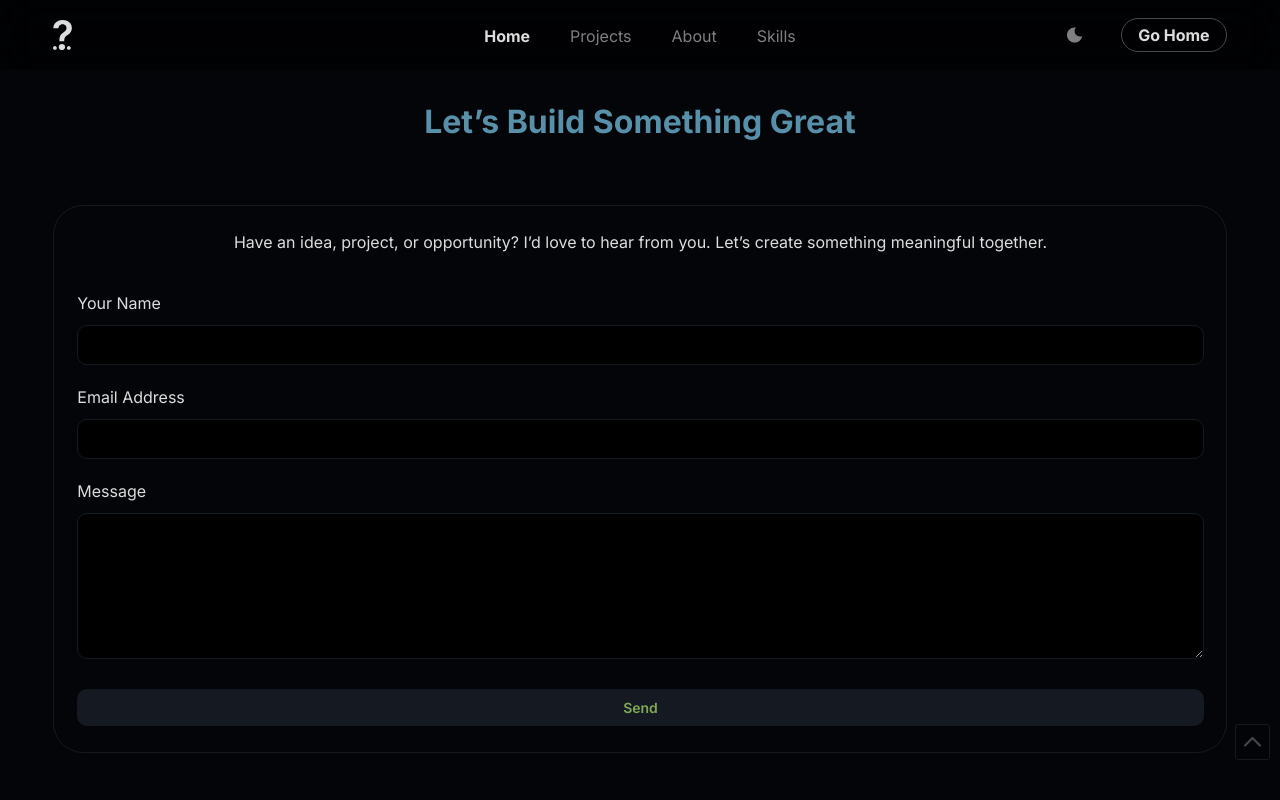
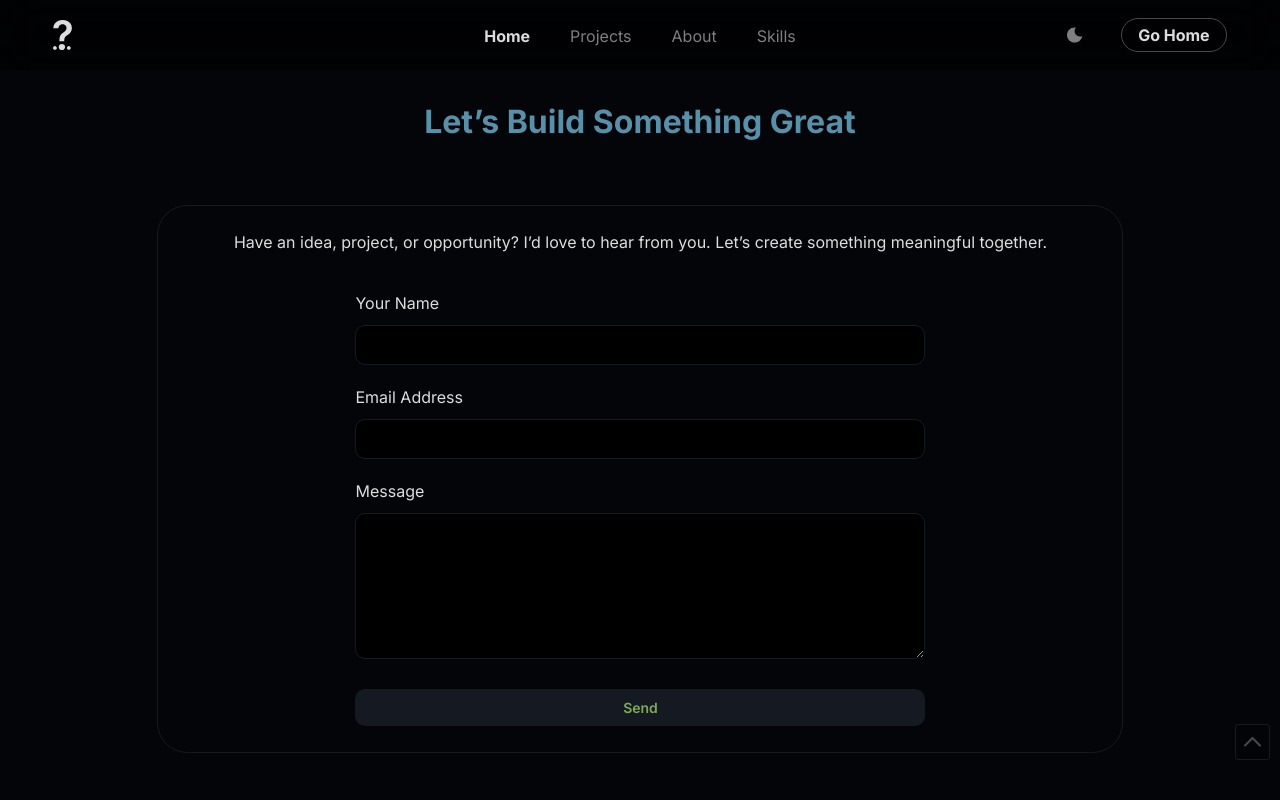
Before and after one commit to Gobindo-Chakraborty/hellogbc, a Next.js app: page /contact in a window 1280 px wide. Shown: the top 800 px of the page. Built offline with nearby package versions, Linux system fonts and the light colour scheme.

Commit message:
Formspree tested successfully

```diff
--- a/components/pages/contact/ContactForm.tsx
+++ b/components/pages/contact/ContactForm.tsx
@@ -9,14 +9,15 @@ export default function ContactForm() {
         </h1>
 
         <form
-          action=""
-          className="border-secondary-bg-dark-1 rounded-[30px] border pt-6 pr-5.5 pb-6.5 pl-5.75"
+          action="https://formspree.io/f/mrennoqj"
+          method="POST"
+          className="border-secondary-bg-dark-1 mx-auto max-w-241.5 rounded-[30px] border pt-6 pr-5.5 pb-6.5 pl-5.75"
         >
           <p className="text-center">
             Have an idea, project, or opportunity? I’d love to hear from you.
             Let’s create something meaningful together.
           </p>
-
+          <div className="mx-auto max-w-142.5">
             <div className="mt-9.25 flex flex-col items-start gap-2.5">
               <label htmlFor="name" className="">
                 Your Name
@@ -58,6 +59,7 @@ export default function ContactForm() {
             >
               Send
             </button>
+          </div>
         </form>
       </div>
 
```
Lines whose indentation alone changed are shown as unchanged.
